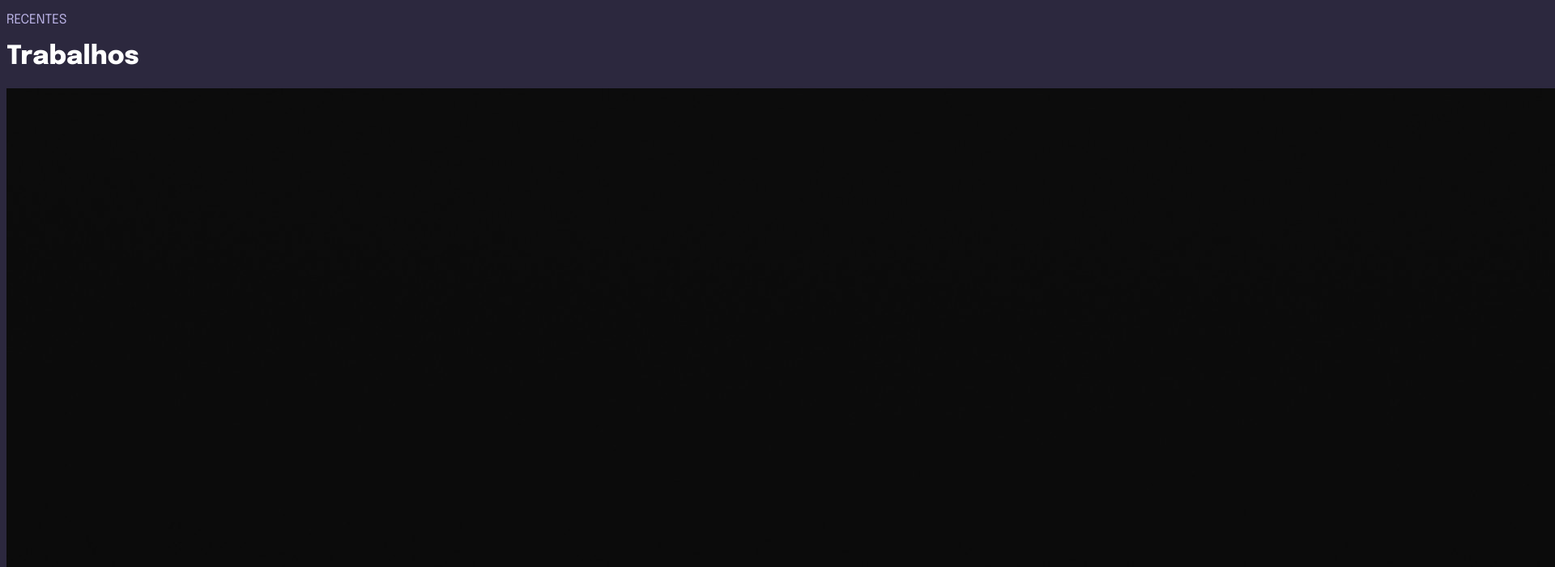
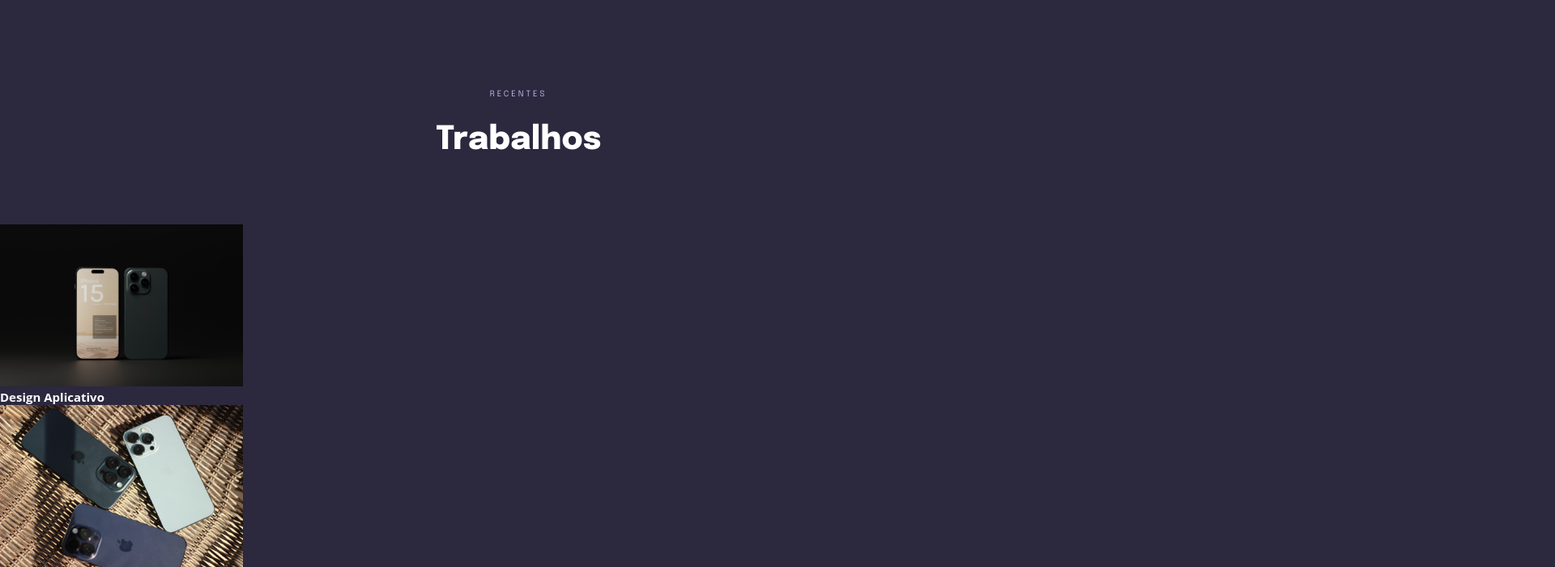
Before and after one commit to RobertSouDev/projeto05, a plain HTML site: page index.html in a window 1280 px wide. Shown: the top 700 px of the page at 81% size, 1920 px wide, since content can reach past the window. Drawn offline with Linux system fonts and the light colour scheme.

Commit message:
style: css

```diff
--- a/style.css
+++ b/style.css
@@ -1,3 +1,9 @@
+*{
+    margin: 0;
+    padding: 0;
+    box-sizing: border-box;
+}
+
 :root {
     --ff-heading: 'Epilogue', sans-serif;
     --ff-texting: 'Open sans', sans-serif;
@@ -5,6 +11,10 @@
     --bg-primary: hsl(var(--hue), 22%, 20%);
     --fc-primary: white;
     --fc-secondary: hsl(var(--hue), 50%, 80%, 1);
+
+    font-size: 62.5%;
+    --fs-body: 1.6rem;
+    --fs-heading: 4rem;;
 }
 
 body {
@@ -16,9 +26,30 @@ body {
 
 header {
     font-family: var(--ff-heading);
+    text-align: center;
+
+    margin: 10rem 0 8rem;
 }
 
 header p {
     color: var(--fc-secondary);
     text-transform: uppercase;
+
+    line-height: 3.2rem;
+    letter-spacing: 3px;
+
+    font-weight: 400;
+
+    margin-bottom: 1.7rem;
 }
+
+header h1 {
+    font-weight: 800;
+    font-size: var(--fs-heading);
+    line-height: 4.8rem;
+
+}
+
+img{
+    height: 20rem;
+}
```
